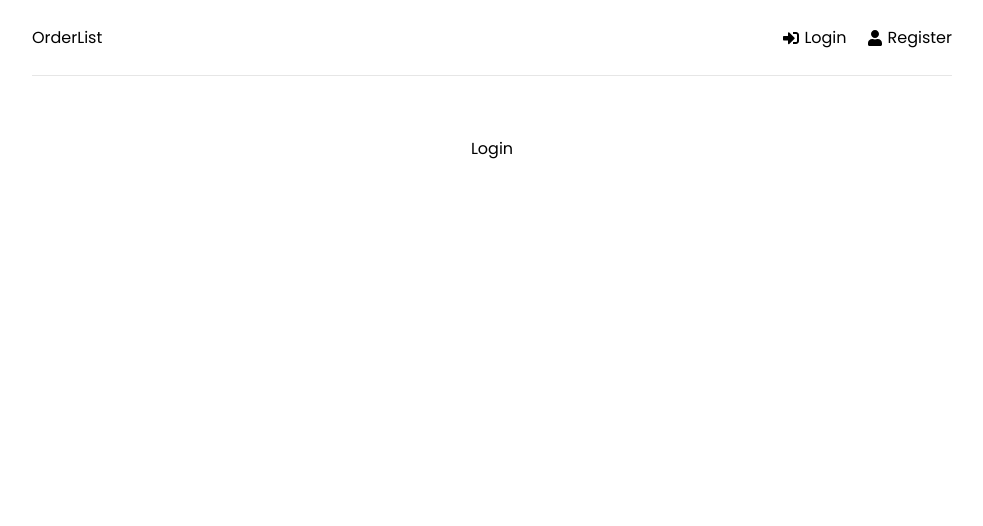
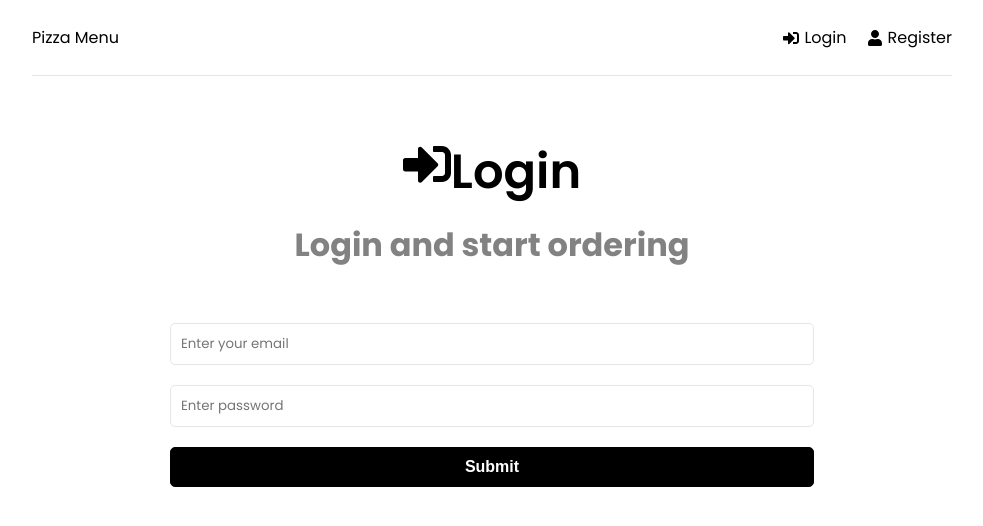
Before and after one commit to monaeman/Pizza-Delivery-App, a React (Create React App) app in the folder frontend/: page /login in a window 1280 px wide. Shown: the top 526 px of the page, without its empty margins (148-1131 px from the left). Built offline with nearby package versions, Linux system fonts and the light colour scheme.

Commit message:
added a login form

```diff
--- a/frontend/src/components/Header.jsx
+++ b/frontend/src/components/Header.jsx
@@ -7,7 +7,7 @@
   return (
     <header className='header'>
         <div className="logo">
-            <Link to='/'>OrderList</Link>
+            <Link to='/'>Pizza Menu</Link>
 
         </div>
         <ul>
--- a/frontend/src/pages/Login.jsx
+++ b/frontend/src/pages/Login.jsx
@@ -1,9 +1,64 @@
-
+import { useState, useEffect } from "react";
+import { FaSignInAlt } from "react-icons/fa";
 
 function Login() {
+    const [formData, setFormData] = useState({
+      email: '',
+      password: '',
+    })
+
+  const { email, password } = formData;
+  const onChange = (e) => {
+    setFormData((prevState)=>({
+        ...prevState,
+        [e.target.name]: e.target.value,
+    }))
+  };
+  const onSubmit =(e) => {
+    e.preventDefault()
+  }
+
   return (
-    <div>Login</div>
-  )
+    <>
+      <section className="heading">
+        <h1>
+          <FaSignInAlt />Login
+        </h1>
+        <p>Login and start ordering</p>
+      </section>
+      <section className="form">
+        <form onSubmit ={onSubmit}>
+          <div className="form-group">
+          <input
+              type='email'
+              className='form-control'
+              id='email'
+              name='email'
+              value={email}
+              placeholder='Enter your email'
+              onChange={onChange}
+            />
+          </div>
+
+          <div className="form-group">
+            <input
+              type="password"
+              className="form-control"
+              id="password"
+              name="password"
+              value={password}
+              placeholder="Enter password"
+              onChange={onChange}
+            />
+          </div>
+
+          <div className="form-group">
+            <button type="submit" className='btn btn-block'>Submit</button>
+          </div>
+        </form>
+      </section>
+    </>
+  );
 }
 
-export default Login
+export default Login;
--- a/frontend/src/pages/Register.jsx
+++ b/frontend/src/pages/Register.jsx
@@ -10,7 +10,15 @@
     password2: "",
   });
   const { name, email, password, password2 } = formData;
-  const onChange = () => {};
+  const onChange = (e) => {
+    setFormData((prevState)=>({
+        ...prevState,
+        [e.target.name]: e.target.value,
+    }))
+  };
+  const onSubmit =(e) => {
+    e.preventDefault()
+  }
 
   return (
     <>
@@ -21,7 +29,7 @@
         <p>Please create an account</p>
       </section>
       <section className="form">
-        <form>
+        <form onSubmit ={onSubmit}>
           <div className="form-group">
             <input
               type="text"
@@ -35,36 +43,39 @@
           </div>
           <div className="form-group">
             <input
-              type="text"
+              type="email"
               className="form-control"
-              id="name"
-              name="name"
-              value={name}
-              placeholder="Enter your name"
+              id="email"
+              name="email"
+              value={email}
+              placeholder="Enter your email"
               onChange={onChange}
             />
           </div>
           <div className="form-group">
             <input
-              type="text"
+              type="password"
               className="form-control"
-              id="name"
-              name="name"
-              value={name}
-              placeholder="Enter your name"
+              id="password"
+              name="password"
+              value={password}
+              placeholder="Enter password"
               onChange={onChange}
             />
           </div>
           <div className="form-group">
             <input
-              type="text"
+              type="password"
               className="form-control"
-              id="name"
-              name="name"
-              value={name}
-              placeholder="Enter your name"
+              id="password2"
+              name="password2"
+              value={password2}
+              placeholder="Confirm password"
               onChange={onChange}
             />
+          </div>
+          <div className="form-group">
+            <button type="submit" className='btn btn-block'>Submit</button>
           </div>
         </form>
       </section>
```
